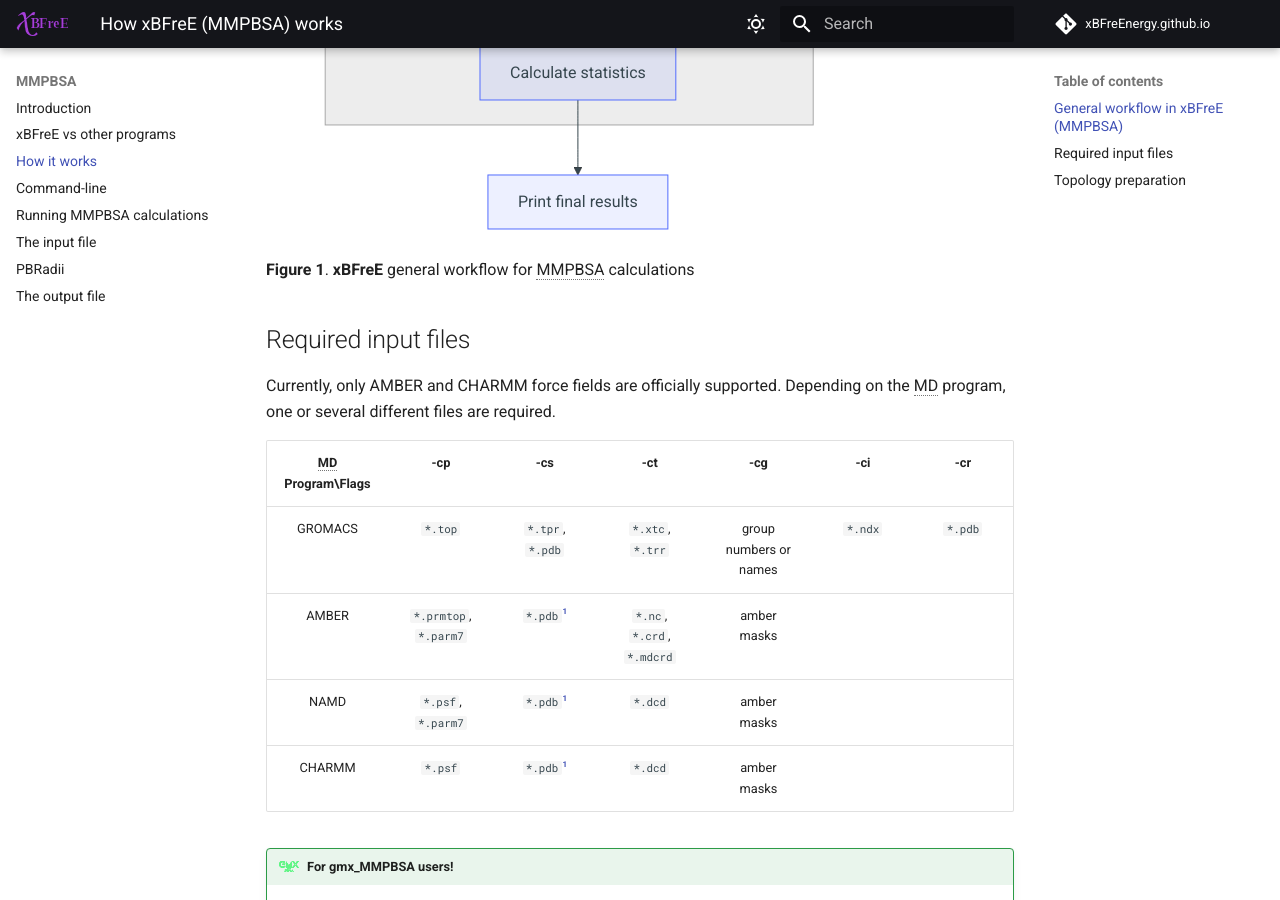
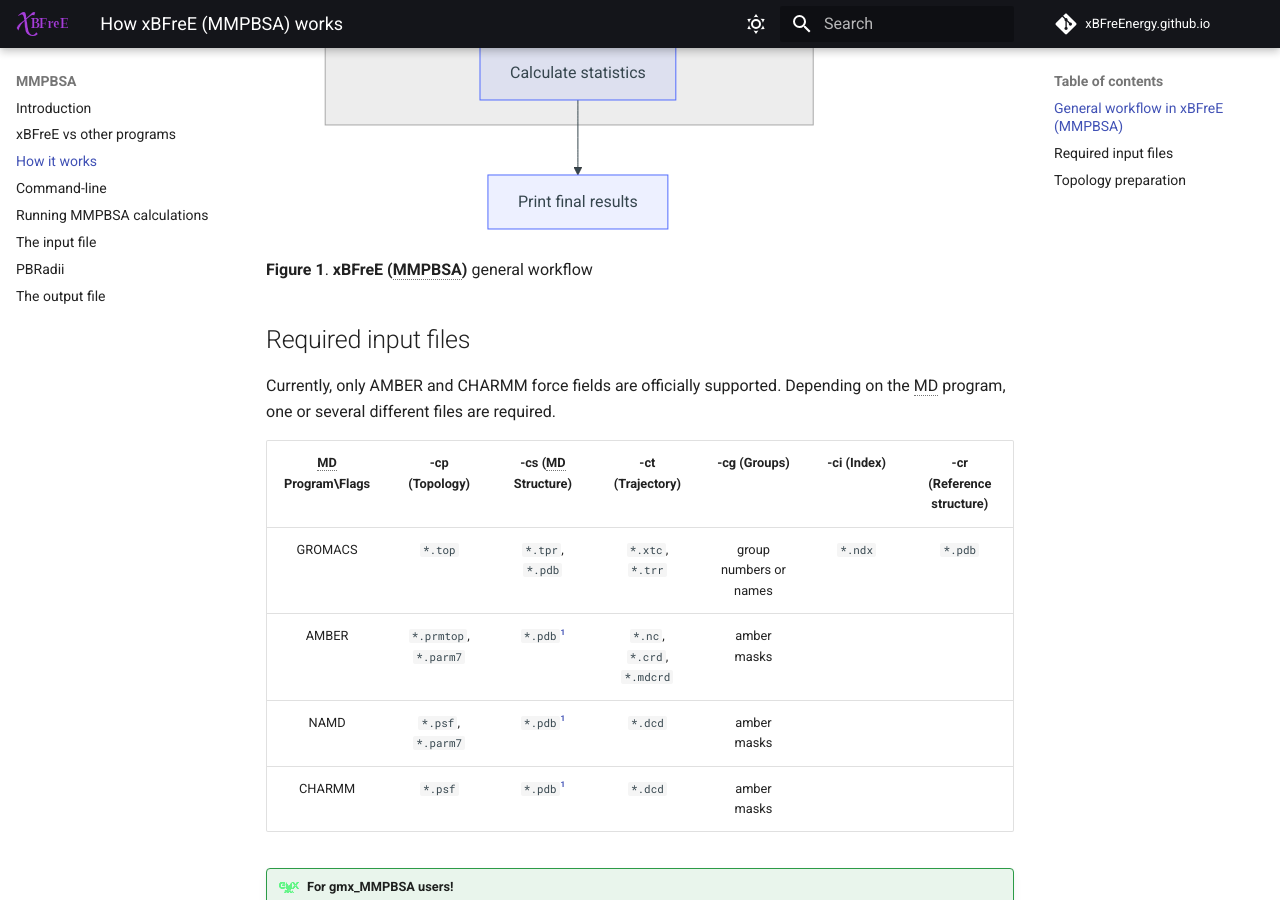
Before and after one commit to xBFreEnergy/xBFreE, an MkDocs documentation site: the page built from docs/mmpbsa/howworks.md, in a window 1280 px wide and 900 px high, scrolled down 1640 px. Built offline with MkDocs 1.6.1 and Material for MkDocs 9.7.7, drawn with Linux system fonts in a browser that asks for light colours; the version menu is left out; some of the changed text lies outside the part shown.

Commit message:
polishing mmpbsa

````diff
--- a/docs/mmpbsa/howworks.md
+++ b/docs/mmpbsa/howworks.md
@@ -3,13 +3,13 @@ template: main.html
 title: How xBFreE (MMPBSA) works
 ---
 
-# How **xBFreE** (MMPBSA) works
+# How **xBFreE (MMPBSA)** works
 
 xBFreE implements all the features in gmx_MMPBSA with support for GROMACS, AMBER, NAMD, and CHARMM.
 Hereafter, we refer to **xBFreE** (MMPBSA) as the module used to perform binding free energy calculations employing
 PB and other implicit solvent-based approaches.
 
-## General workflow in **xBFreE** (MMPBSA)
+## General workflow in **xBFreE (MMPBSA)**
 
 The calculations can be divided into 2 parts as shown in figure 1. In the first part, `Preparation`, the
 topologies and trajectories are generated, among other elements depending on the calculations and MD program, such as
@@ -50,7 +50,7 @@ flowchart TD
     L --> M[Print final results]
 ```
 
-**Figure 1**. **xBFreE** general workflow for MMPBSA calculations
+**Figure 1**. **xBFreE (MMPBSA)** general workflow
 
 ## Required input files
 
@@ -58,12 +58,12 @@ Currently, only AMBER and CHARMM force fields are officially supported. Dependin
 different files are required.
 
 
-| MD Program\Flags |        **-cp**        |     **-cs**      |          **-ct**           |        **-cg**         | **-ci** | **-cr** |
-|:----------------:|:---------------------:|:----------------:|:--------------------------:|:----------------------:|:-------:|:-------:|
-|     GROMACS      |        `*.top`        | `*.tpr`, `*.pdb` |      `*.xtc`, `*.trr`      | group numbers or names | `*.ndx` | `*.pdb` |
-|      AMBER       | `*.prmtop`, `*.parm7` |   `*.pdb`[^1]    | `*.nc`, `*.crd`, `*.mdcrd` |      amber masks       |         |         |
-|       NAMD       |  `*.psf`, `*.parm7`   |   `*.pdb`[^1]    |          `*.dcd`           |      amber masks       |         |         |
-|      CHARMM      |        `*.psf`        |   `*.pdb`[^1]    |          `*.dcd`           |      amber masks       |         |         |
+| MD Program\Flags |  **-cp** (Topology)   |   **-cs** (MD Structure)   |    **-ct** (Trajectory)    |    **-cg** (Groups)    | **-ci** (Index) | **-cr** (Reference structure) |
+|:----------------:|:---------------------:|:--------------------------:|:--------------------------:|:----------------------:|:---------------:|:-----------------------------:|
+|     GROMACS      |        `*.top`        |      `*.tpr`, `*.pdb`      |      `*.xtc`, `*.trr`      | group numbers or names |     `*.ndx`     |            `*.pdb`            |
+|      AMBER       | `*.prmtop`, `*.parm7` |        `*.pdb`[^1]         | `*.nc`, `*.crd`, `*.mdcrd` |      amber masks       |                 |                               |
+|       NAMD       |  `*.psf`, `*.parm7`   |        `*.pdb`[^1]         |          `*.dcd`           |      amber masks       |                 |                               |
+|      CHARMM      |        `*.psf`        |        `*.pdb`[^1]         |          `*.dcd`           |      amber masks       |                 |                               |
 
  [^1]: This file is the unique reference for every subsequent calculation, selection, etc. Make sure this PDB file
  is consistent.
````
Also changed, not shown: docs/mmpbsa/running_mmpbsa.md (+12 -8 lines).
